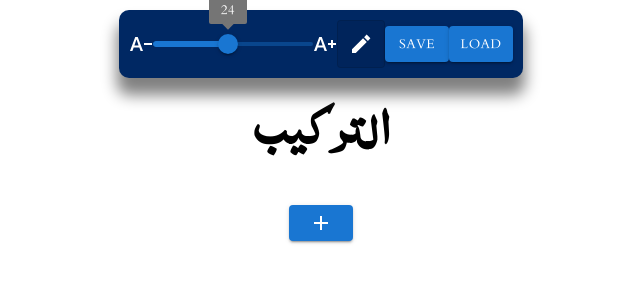
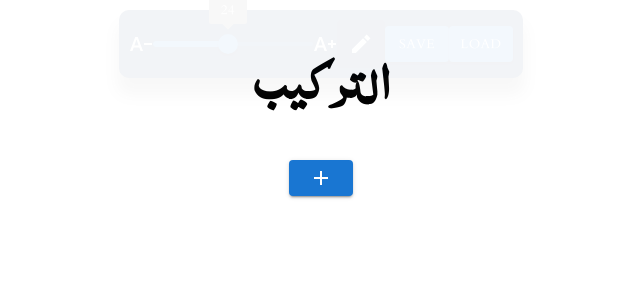
Before and after one commit to kashifsulaiman/Arabic-Tarkeeb-Playground, a React (Create React App) app: page / in a window 1280 px wide. Shown: the top 300 px of the page, without its empty margins (319-959 px from the left). Built offline with nearby package versions, Linux system fonts and the light colour scheme.

Commit message:
style: header opacity animation

```diff
--- a/src/App.css
+++ b/src/App.css
@@ -68,6 +68,7 @@
 
 .animate {
   transition: width 0.3s ease; /* You can adjust the duration and timing function as needed */
+  transition: opacity 0.3s ease; /* You can adjust the duration and timing function as needed */
 }
 
 .row {
@@ -86,6 +87,12 @@
   padding: 10px;
   width: 30%;
   color: white;
+  min-width: 300px;
+  opacity: 0.05;
+}
+
+.visible {
+  opacity: 1;
 }
 
 .sub-inputs {
--- a/src/App.js
+++ b/src/App.js
@@ -1,4 +1,4 @@
-import { useState } from 'react'
+import { useState, useEffect } from 'react'
 import TextDecrease from '@mui/icons-material/TextDecrease';
 import TextIncrease from '@mui/icons-material/TextIncrease';
 import Slider from '@mui/material/Slider';
@@ -13,6 +13,16 @@ function App() {
   const [rows, setRows] = useState([])
   const [editMode, setEditMode] = useState(true)
   const [inputSize, setInputSize] = useState(24)
+  const [visible, setVisible] = useState(false)
+
+  useEffect(() => {
+    setTimeout(() => {
+      setVisible(true)
+      setTimeout(() => {
+        setVisible(false)
+      }, 3000)
+    }, 2000)
+  }, [])
 
   const deleteRow = (index) => {
     const tempRows = [...rows]
@@ -44,9 +54,9 @@ function App() {
   return (
     <div className="App">
       <header className="App-header">
-        ِ<h1>الترکیب</h1>
+       <h1>الترکیب</h1>
 
-        {<div className='row fixed'>
+        {<div className={`row fixed animate ${visible && 'visible'}`} onMouseEnter={() => setVisible(true)} onMouseLeave={() => setVisible(false)}>
           <TextDecrease />
           <Slider min={10} max={40} valueLabelDisplay="on" aria-label="Volume" value={inputSize} onChange={e => setInputSize(e.target.value)} />
           <TextIncrease />
```
